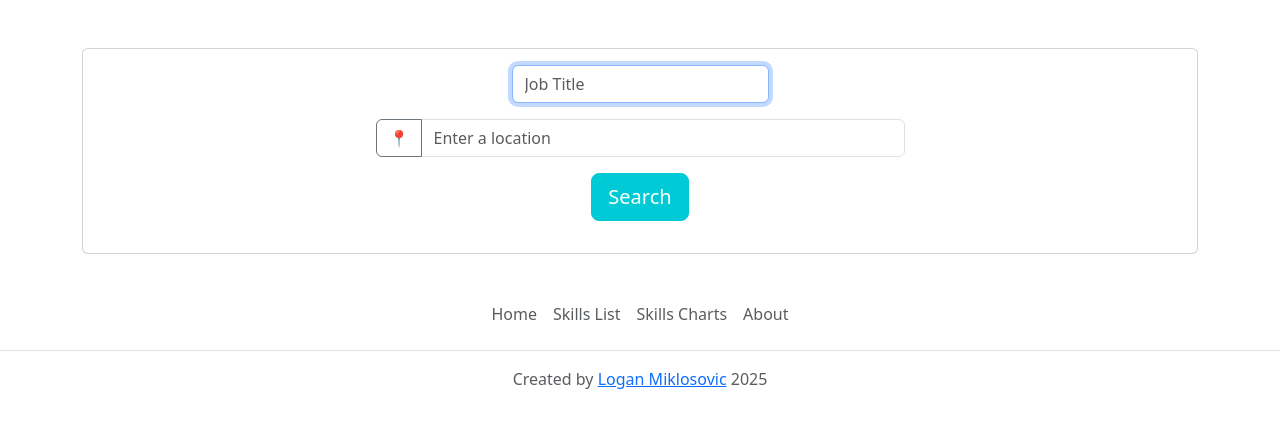
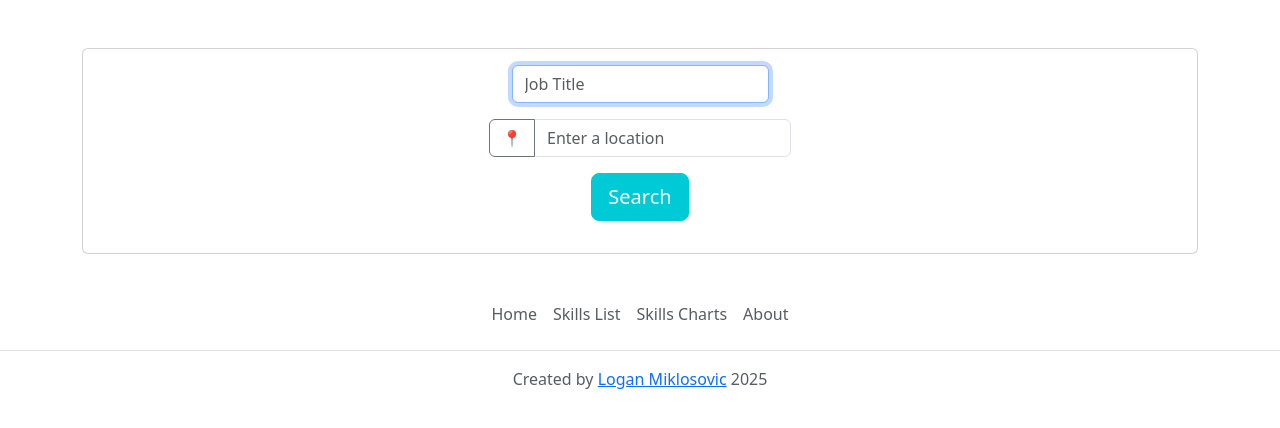
Before and after one commit to DevLoggith/cs50-final-project, a Flask app: page / in a window 1280 px wide. Shown: the part 86-514 px from the top of the page. Run offline with Flask 3, Linux system fonts and the light colour scheme; some libraries are stand-ins or nearby versions.

Commit message:
switch from grid layout to flex

```diff
--- a/app/templates/index.html
+++ b/app/templates/index.html
@@ -9,27 +9,28 @@
         <div class="card">
             <div class="card-body text-center">
                 <form>
-                    <div class="mb-3">
-                        <div class="row">
-                            <div class="col-md-6 mx-auto">
-                                <div class="mb-3">
+                    <div class="mb-3 d-flex flex-column align-items-center">
+                        <!-- Job Title Input -->
+                        <div class="mb-3 w-auto">
                             <input
                                 autocomplete="off"
                                 autofocus
-                                        class="form-control mx-auto w-auto"
+                                class="form-control w-auto"
                                 name="job_title"
                                 placeholder="Job Title"
                                 type="text"
                             />
                         </div>
-                                <div class="input-group mb-3">
+
+                        <!-- Location Input Group -->
+                        <div class="input-group mb-3 w-auto">
                             <button
                                 class="btn btn-outline-secondary"
                                 type="button"
                                 id="location-button"
                                 title="Use my location"
                             >
-                                    &#x1F4CD <!-- Unicode for a location icon -->
+                                &#x1F4CD
                             </button>
                             <input
                                 type="text"
@@ -40,11 +41,12 @@
                                 aria-describedby="button-addon1"
                             />
                         </div>
+
+                        <!-- Search Button -->
                         <button class="btn btn-primary btn-lg" type="submit">Search</button>
                     </div>
-                        </div>
-                    </div>
                 </form>
+
             </div>
         </div>
     </div>
```
Lines whose indentation alone changed are shown as unchanged.
